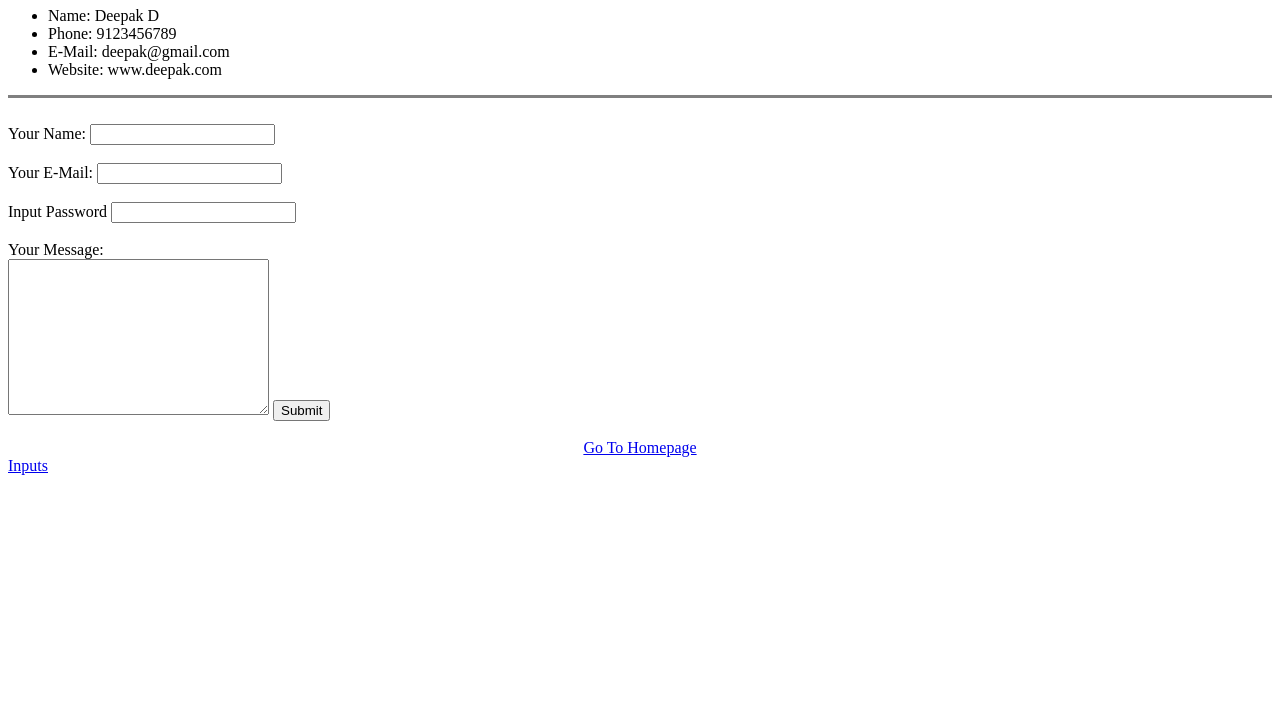
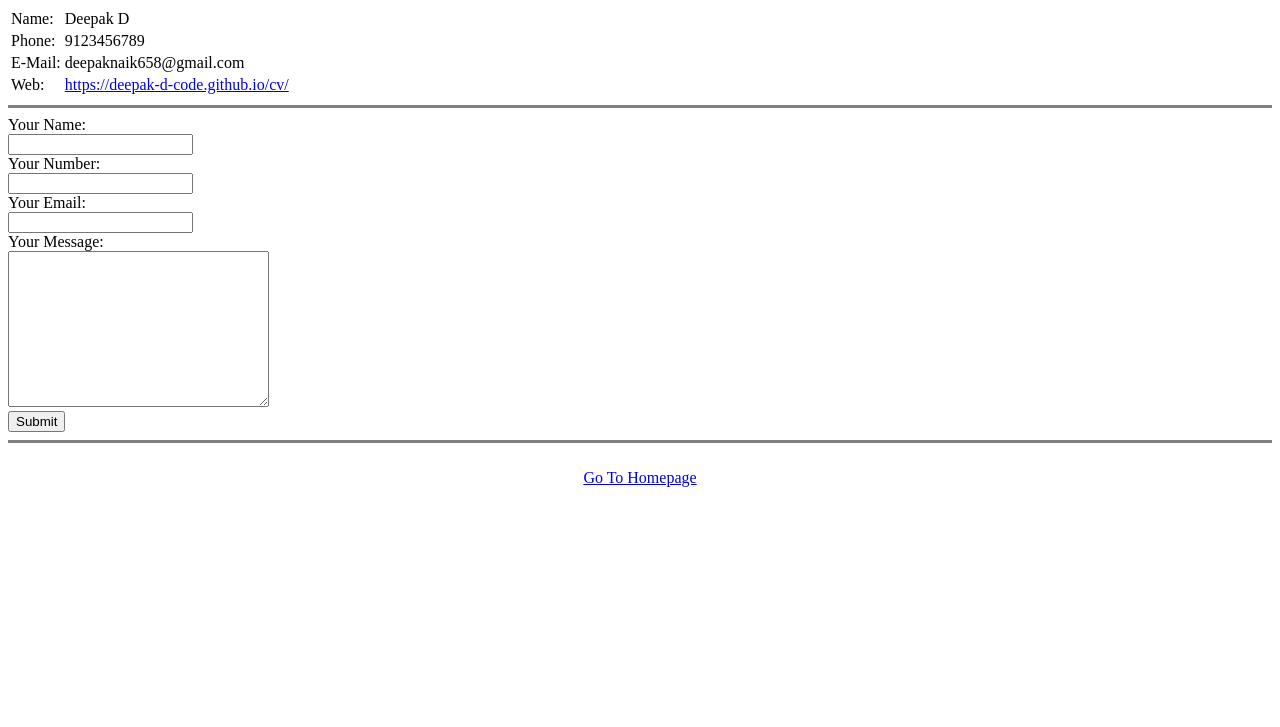
Before and after one commit to Deepak-D-code/cv, a plain HTML site: page contact.html in a window 1280 px wide. Shown: the part 73-800 px from the top of the page. Drawn offline with Linux system fonts and the light colour scheme.

Commit message:
updated
added go to homepage anchor tags

```diff
--- a/contact.html
+++ b/contact.html
@@ -7,32 +7,51 @@
 </head>
 
 <body>
-  <h1>Contact Details</h1>
-  <ul>
-    <li>Name: Deepak D</li>
-    <li>Phone: 9123456789</li>
-    <li>E-Mail: deepak@gmail.com</li>
-    <li>Website: www.deepak.com</li>
-  </ul>
+  <h1>My Contact Details</h1>
+  <table>
+    <tr>
+      <td>Name:</td>
+      <td>Deepak D</td>
+    </tr>
 
-<hr size="3" noshade /> <br>
+    <tr>
+      <td>Phone:</td>
+      <td>9123456789</td>
+    </tr>
 
-<form action="mailto:thenameisdeepaknayak@gmail.com" method="post" enctype="text/plain">
-  <label>Your Name: </label>
-  <input type="text" name="Your Name" value=""> <br /> <br />
-  <label>Your E-Mail: </label>
-  <input type="email" name="Your E-Mail" value="" /> <br> <br>
-  <label>Input Password</label>
-  <input type="password" name="Password" value=""> <br> <br>
-  <label> Your Message: </label><br>
-  <textarea name="Your Message" rows="10" cols="30"></textarea>
-  <input type="submit" name="" />
-</form>
-<br />
+    <tr>
+      <td>E-Mail:</td>
+      <td>deepaknaik658@gmail.com</td>
+    </tr>
+
+    <tr>
+      <td>Web:</td>
+      <td><a href="https://deepak-d-code.github.io/cv/">https://deepak-d-code.github.io/cv/</a></td>
+    </tr>
+  </table>
+
+  <hr size="3" noshade>
+
+  <form action="mailto:thenameisdeepaknayak@gmail.com" method="post" enctype="text/plain">
+    <label>Your Name:</label> <br>
+    <input type="text" name="Name" value=""> <br>
+    <label>Your Number:</label> <br>
+    <input type="number" name="PhoneNumber" value=""><br>
+    <label>Your Email:</label><br>
+    <input type="email" name="Email" value=""><br>
+    <label>Your Message:</label><br>
+    <textarea name="Message" rows="10" cols="30"></textarea> <br>
+    <input type="submit">
+  </form>
+  <hr size="3" noshade />
+
+  <br>
   <center>
     <a href="index.html">Go To Homepage</a>
-    </center>
-<a href="inputs.html">Inputs</a>
+  </center>
+
+
+
 </body>
 
 </html>
```
Also changed, not shown: index.html (+2 -2 lines), skills.html (+18 -3 lines).
